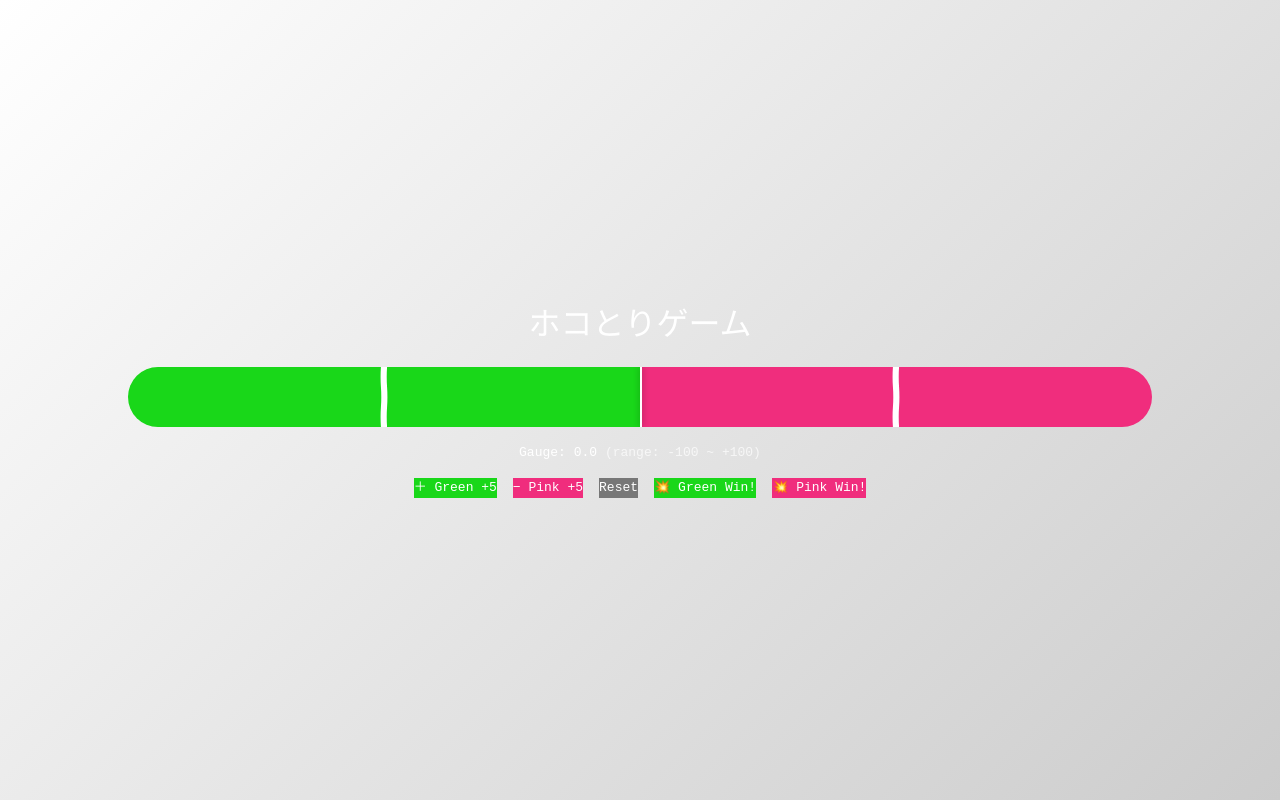
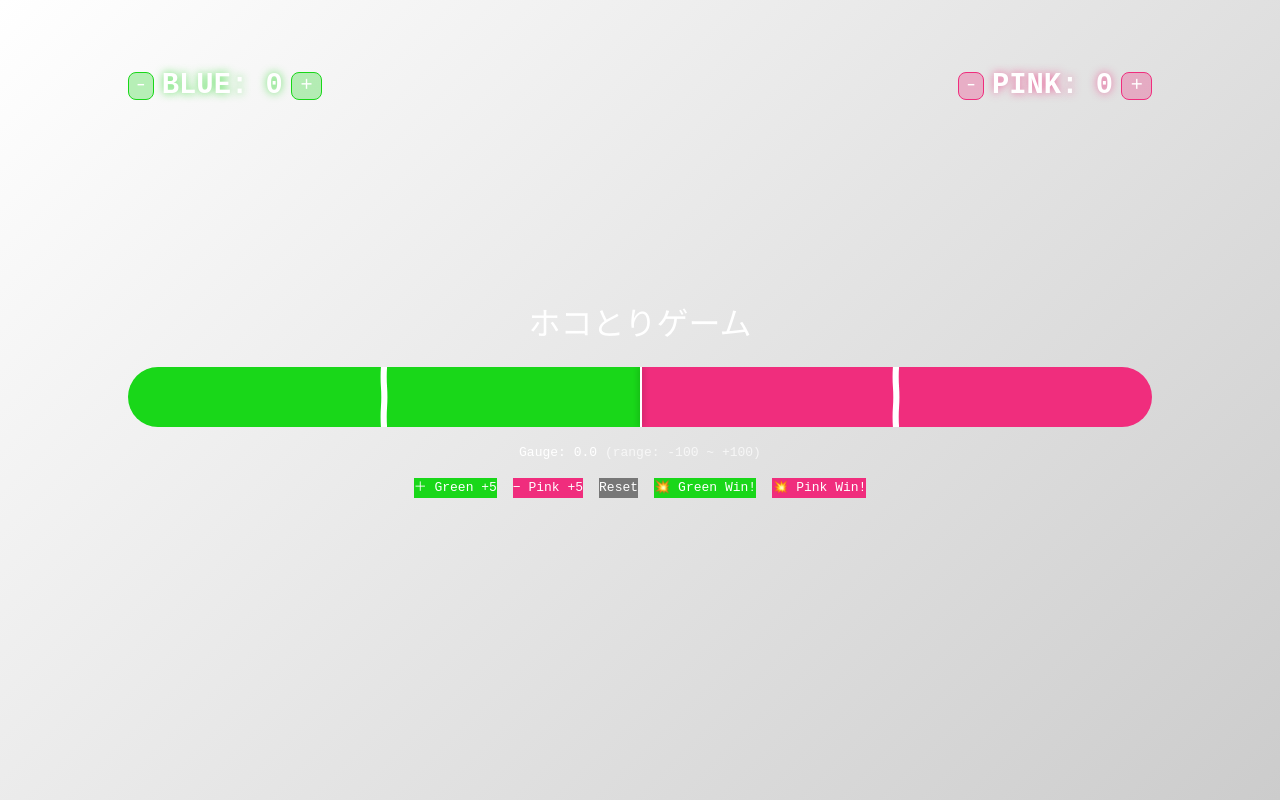
Before and after one commit to eirakusoya-std/gachihoko, a Next.js app in the folder gachihoko/: page / in a window 1280 px wide. Built offline with nearby package versions, Linux system fonts and the light colour scheme.

Commit message:
feat:score board

```diff
--- /dev/null
+++ b/gachihoko/app/components/Scoreboard.tsx
@@ -0,0 +1,137 @@
+"use client";
+import { motion } from "framer-motion";
+
+type ScoreboardProps = {
+  blueScore: number;
+  pinkScore: number;
+  onBlueChange: (delta: number) => void;
+  onPinkChange: (delta: number) => void;
+};
+
+export default function Scoreboard({
+  blueScore,
+  pinkScore,
+  onBlueChange,
+  onPinkChange,
+}: ScoreboardProps) {
+  return (
+    <div
+      style={{
+        position: "absolute",
+        top: "8%",
+        width: "80%",
+        display: "flex",
+        justifyContent: "space-between",
+        alignItems: "center",
+        fontFamily: "monospace",
+        color: "#fff",
+        fontWeight: "bold",
+        zIndex: 20,
+      }}
+    >
+      {/* === Blue team === */}
+      <div
+        style={{
+          display: "flex",
+          alignItems: "center",
+          gap: "0.5rem",
+        }}
+      >
+        <button
+          onClick={() => onBlueChange(-1)}
+          style={{
+            background: "rgba(25,215,25,0.3)",
+            border: "1px solid #19d719",
+            color: "#fff",
+            fontWeight: "bold",
+            borderRadius: "8px",
+            padding: "0.2rem 0.5rem",
+            cursor: "pointer",
+          }}
+        >
+          −
+        </button>
+
+        <motion.div
+          key={blueScore}
+          initial={{ scale: 1.1, opacity: 0.8 }}
+          animate={{ scale: 1, opacity: 1 }}
+          transition={{ type: "spring", stiffness: 200, damping: 10 }}
+          style={{
+            fontSize: "1.8rem",
+            textShadow: "0 0 8px rgba(25,215,25,0.7)",
+          }}
+        >
+          BLUE: {blueScore}
+        </motion.div>
+
+        <button
+          onClick={() => onBlueChange(+1)}
+          style={{
+            background: "rgba(25,215,25,0.3)",
+            border: "1px solid #19d719",
+            color: "#fff",
+            fontWeight: "bold",
+            borderRadius: "8px",
+            padding: "0.2rem 0.5rem",
+            cursor: "pointer",
+          }}
+        >
+          ＋
+        </button>
+      </div>
+
+      {/* === Pink team === */}
+      <div
+        style={{
+          display: "flex",
+          alignItems: "center",
+          gap: "0.5rem",
+        }}
+      >
+        <button
+          onClick={() => onPinkChange(-1)}
+          style={{
+            background: "rgba(240,45,125,0.3)",
+            border: "1px solid #f02d7d",
+            color: "#fff",
+            fontWeight: "bold",
+            borderRadius: "8px",
+            padding: "0.2rem 0.5rem",
+            cursor: "pointer",
+          }}
+        >
+          −
+        </button>
+
+        <motion.div
+          key={pinkScore}
+          initial={{ scale: 1.1, opacity: 0.8 }}
+          animate={{ scale: 1, opacity: 1 }}
+          transition={{ type: "spring", stiffness: 200, damping: 10 }}
+          style={{
+            fontSize: "1.8rem",
+            textShadow: "0 0 8px rgba(240,45,125,0.7)",
+          }}
+        >
+          PINK: {pinkScore}
+        </motion.div>
+
+        <button
+          onClick={() => onPinkChange(+1)}
+          style={{
+            background: "rgba(240,45,125,0.3)",
+            border: "1px solid #f02d7d",
+            color: "#fff",
+            fontWeight: "bold",
+            borderRadius: "8px",
+            padding: "0.2rem 0.5rem",
+            cursor: "pointer",
+          }}
+        >
+          ＋
+        </button>
+      </div>
+    </div>
+  );
+}
--- a/gachihoko/app/page.tsx
+++ b/gachihoko/app/page.tsx
@@ -1,6 +1,8 @@
 "use client";
 import { useEffect, useState, useRef } from "react";
 import { motion, AnimatePresence } from "framer-motion";
+import Scoreboard from "./components/Scoreboard";
+
 
 type MeshData = {
   value: number;
@@ -12,14 +14,20 @@ export default function Page() {
   const [gauge, setGauge] = useState(0);
   const [meshData, setMeshData] = useState<MeshData | null>(null);
   const [lastOccurredAt, setLastOccurredAt] = useState<string | null>(null);
-  const [winner, setWinner] = useState<"Green" | "pink" | null>(null);
+  const [winner, setWinner] = useState<"green" | "pink" | null>(null);
   const [phase, setPhase] = useState<1 | 2>(1);
-  const [winnerTeam, setWinnerTeam] = useState<"Green" | "pink" | null>(null);
+  const [winnerTeam, setWinnerTeam] = useState<"green" | "pink" | null>(null);
 
   const [wavePathLeft, setWavePathLeft] = useState("");
   const [wavePathRight, setWavePathRight] = useState("");
   const timeRef = useRef(0);
   const animRef = useRef<number | null>(null);
+
+  //得点板
+  const [greenScore, setgreenScore] = useState(0);
+  const [pinkScore, setPinkScore] = useState(0);
+  const handleGreenChange = (delta: number) => setgreenScore((prev) => Math.max(prev + delta, 0));
+  const handlePinkChange = (delta: number) => setPinkScore((prev) => Math.max(prev + delta, 0));
 
   // === 波アニメーション ===
   useEffect(() => {
@@ -91,12 +99,15 @@ export default function Page() {
   const updateGauge = (player: number, value: number) => {
   setGauge((prev) => {
     if (phase === 1) {
-        const next =
-          player === 1 ? Math.min(prev + value*2, 100) : Math.max(prev - value*2, -100);
+      const next = player === 1 ? Math.min(prev + value, 100) : Math.max(prev - value, -100);
+
+      // 得点加算
+      if (player === 1) setgreenScore((s) => s + Math.round(value));
+      else setPinkScore((s) => s + Math.round(value));
 
       if (next >= 50) {
-          setWinner("Green");
-          setWinnerTeam("Green");
+        setWinner("green");
+        setWinnerTeam("green");
         setPhase(2);
         return 100;
       } else if (next <= -50) {
@@ -109,15 +120,12 @@ export default function Page() {
     }
 
     if (phase === 2) {
-        if (
-          (winnerTeam === "Green" && player === 1) ||
-          (winnerTeam === "pink" && player === 2)
-        )
+      if ((winnerTeam === "green" && player === 1) || (winnerTeam === "pink" && player === 2))
         return prev;
 
-        const slow = value * 0.6;
+      const slow = value * 0.2;
       const next =
-          winnerTeam === "Green"
+        winnerTeam === "green"
           ? Math.max(prev - slow, -100)
           : Math.min(prev + slow, 100);
 
@@ -146,8 +154,8 @@ export default function Page() {
   // === 即勝利ボタン ===
 const handleForceGreenWin = () => {
   setGauge(100);
-  setWinner("Green");
-  setWinnerTeam("Green");
+  setWinner("green");
+  setWinnerTeam("green");
   setPhase(2);
 };
 
@@ -165,7 +173,7 @@ const handleForcePinkWin = () => {
 
   // === 背景色 ===
   const backgroundGradient =
-    winner === "Green"
+    winner === "green"
       ? `radial-gradient(circle at 50% 50%, rgba(25,215,25,0.6), rgba(0,50,0,0.8))`
       : winner === "pink"
       ? `radial-gradient(circle at 50% 50%, rgba(240,45,125,0.6), rgba(60,0,30,0.8))`
@@ -173,8 +181,8 @@ const handleForcePinkWin = () => {
 
   // === 泡の色設定 ===
   const bubbleColor =
-    winner === "Green"
-      ? "rgba(25, 215, 25, 1.25)"
+    winner === "green"
+      ? "rgba(125, 225, 125, 1.25)"
       : winner === "pink"
       ? "rgba(240, 45, 125, 0.25)"
       : "rgba(180, 180, 180, 0.2)";
@@ -213,6 +221,14 @@ const handleForcePinkWin = () => {
         gap: "1rem",
       }}
     >
+
+      {/* 手動スコアボード */}
+      <Scoreboard
+        blueScore={greenScore}
+        pinkScore={pinkScore}
+        onBlueChange={handleGreenChange}
+        onPinkChange={handlePinkChange}
+      />
       {/* === 泡アニメーション層 === */}
       {bubbles.map((b) => (
         <motion.div
@@ -423,14 +439,14 @@ const handleForcePinkWin = () => {
             marginTop: "1rem",
             padding: "10px 20px",
             borderRadius: "12px",
-            background: winner === "Green" ? GreenColor : pinkColor,
+            background: winner === "green" ? GreenColor : pinkColor,
             color: "#fff",
             fontWeight: "bold",
             fontSize: "1.5rem",
             zIndex: 10,
           }}
         >
-          {winner === "Green" ? "Green WINS!" : "PINK WINS!"}
+          {winner === "green" ? "Green WINS!" : "PINK WINS!"}
         </motion.div>
       )}
     </motion.main>
```
Lines whose indentation alone changed are shown as unchanged.
